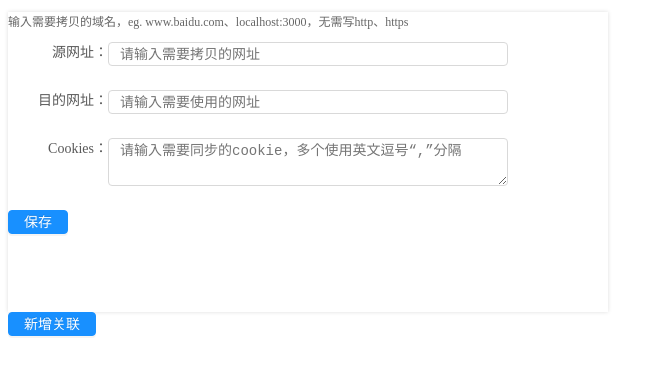
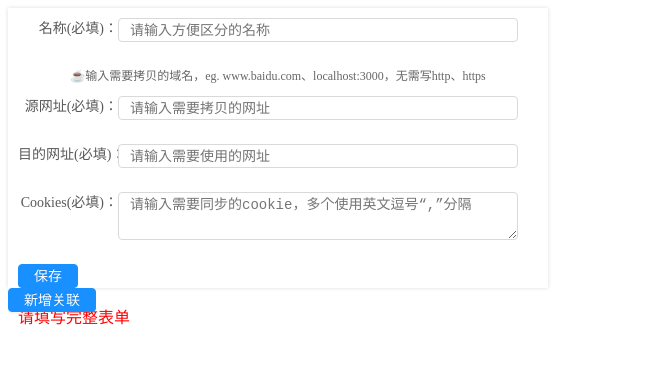
Before and after one commit to shaoxi2093/chrome-cookie-copy, a browser extension: page index.html in a window 1280 px wide. Both pictures are taken after a click on the button "保存". Shown: the whole page, without its empty margins (0-665 px from the left). Drawn offline with Linux system fonts and the light colour scheme.

Commit message:
feat: add 0.2版本

```diff
--- a/css/indexPage.css
+++ b/css/indexPage.css
@@ -32,9 +32,10 @@
 }
 
 .add-card {
-  width: 600px;
+  width: 520px;
   box-shadow: 0 0 4px #ddd;
-  height: 300px;
+  height: 260px;
+  padding: 10px;
 }
 
 .input-param {
@@ -60,6 +61,7 @@
 .input-tips {
   font-size: 12px;
   color: #666;
+  text-align: center;
 }
 
 .input-label {
@@ -116,3 +118,8 @@
 .input-text {}
 
 .add-pages-btn {}
+
+.msg-error {
+  display: none;
+  color: #ff0000;
+}
--- a/index.html
+++ b/index.html
@@ -10,20 +10,24 @@
     <div class="pages-wrapper">
     </div>
     <div class="add-card">
-      <p class="input-tips">输入需要拷贝的域名，eg. www.baidu.com、localhost:3000，无需写http、https</p>
       <div class="input-param">
-        <span class="input-label">源网址：</span>
+        <span class="input-label">名称(必填)：</span>
+        <input class="input input-value" type="text" id="name" placeholder="请输入方便区分的名称" />
+      </div>
+      <p class="input-tips">&#9749;输入需要拷贝的域名，eg. www.baidu.com、localhost:3000，无需写http、https</p>
+      <div class="input-param">
+        <span class="input-label">源网址(必填)：</span>
         <input class="input input-value" type="text" id="originUrl" placeholder="请输入需要拷贝的网址" />
       </div>
       <div class="input-param">
-        <span class="input-label">目的网址：</span>
+        <span class="input-label">目的网址(必填)：</span>
         <input class="input input-value" type="text" id="goatUrl" placeholder="请输入需要使用的网址" />
       </div>
       <div class="input-param">
-        <span class="input-label">Cookies：</span>
+        <span class="input-label">Cookies(必填)：</span>
         <textarea class="input input-textarea input-value input-text" id="goatCookie" placeholder="请输入需要同步的cookie，多个使用英文逗号“,”分隔"></textarea>
       </div>
-      <button id="saveSetting" class="btn btn-primary btn-small" style="display: block;">保存</button>
+      <button id="saveSetting" class="btn btn-primary btn-small" style="display: block;">保存</button><p class="msg-error">请填写完整表单</p>
     </div>
     <button class="btn btn-primary btn-small add-pages-btn">新增关联</button>
 
--- a/js/indexPage.js
+++ b/js/indexPage.js
@@ -1,3 +1,28 @@
 window.onload = function() {
+  this.document.getElementById('saveSetting').onclick = () => {
+    this.document.querySelector('.msg-error').style.display = 'none'
+    var values = getFormValues()
+    if(!values) {
+      this.document.querySelector('.msg-error').style.display = 'block'
+      return
+    }
 
+  }
+
+  function getFormValues() {
+    var value_name = this.document.getElementById('name').value
+    var value_origin_url = this.document.getElementById('originUrl').value
+    var value_goat_url = this.document.getElementById('goatUrl').value
+    var value_cookies = this.document.getElementById('goatCookie').value
+
+    if(!value_name || !value_origin_url || !value_goat_url || !value_cookies) {
+      return false
+    }
+    return {
+      name: value_name,
+      originUrl: value_origin_url,
+      goatUrl: value_goat_url,
+      goatCookie: value_cookies,
+    }
+  }
 }
```
Also changed, not shown: js/bg.js (+25 -17 lines), manifest.json.
